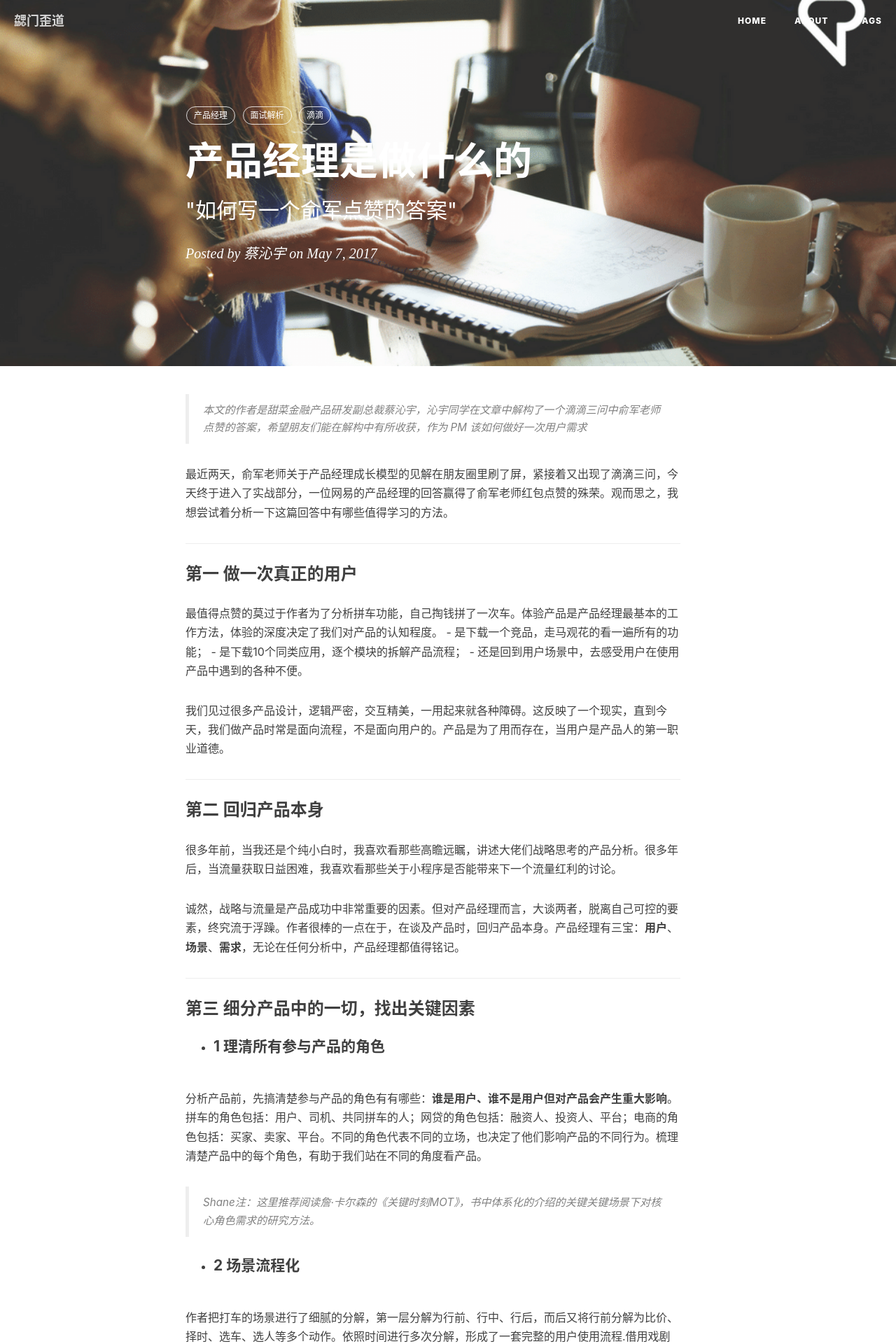
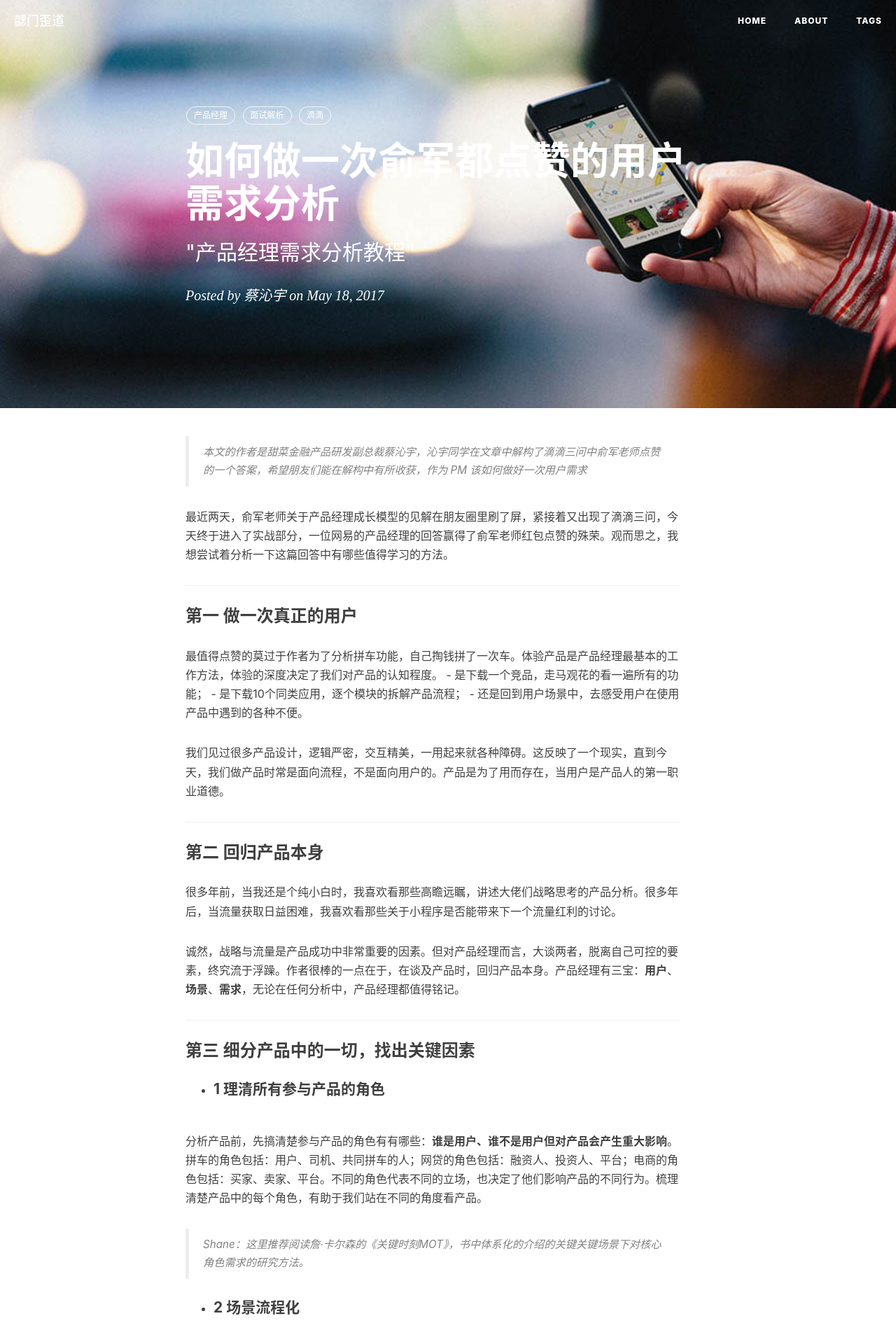
Before and after one commit to shaneliu/shaneliu.github.io, a Jekyll site: the page built from _posts/2017-05-19-to-be-betterpm.markdown, in a window 1280 px wide. Shown: the top 1920 px of the page at 70% size. Built offline with Jekyll 4.4.1, drawn with Linux system fonts in a browser that asks for light colours; nearby versions of some CDN libraries; comment, search, counter and statistics services are not loaded; some of the changed text lies outside the part shown.

Commit message:
add new pic of tobe a better pm

```diff
--- a/_posts/2017-05-19-to-be-betterpm.markdown
+++ b/_posts/2017-05-19-to-be-betterpm.markdown
@@ -1,10 +1,10 @@
 ---
 layout:     post
-title:      "产品经理是做什么的"
-subtitle:   " \"如何写一个俞军点赞的答案\""
-date:       2017-05-07 12:00:00
+title:      "如何做一次俞军都点赞的用户需求分析"
+subtitle:   " \"产品经理需求分析教程\""
+date:       2017-05-18 12:00:00
 author:     "蔡沁宇"
-header-img: "img/How-to-learn-Enlgish-fast.png"
+header-img: "img/pinche.jpg"
 tags:
     - 产品经理
     - 面试解析
@@ -13,7 +13,7 @@ tags:
 
 
 
->本文的作者是甜菜金融产品研发副总裁蔡沁宇，沁宇同学在文章中解构了一个滴滴三问中俞军老师点赞的答案，希望朋友们能在解构中有所收获，作为 PM 该如何做好一次用户需求
+>本文的作者是甜菜金融产品研发副总裁蔡沁宇，沁宇同学在文章中解构了滴滴三问中俞军老师点赞的一个答案，希望朋友们能在解构中有所收获，作为 PM 该如何做好一次用户需求
 
 最近两天，俞军老师关于产品经理成长模型的见解在朋友圈里刷了屏，紧接着又出现了滴滴三问，今天终于进入了实战部分，一位网易的产品经理的回答赢得了俞军老师红包点赞的殊荣。观而思之，我想尝试着分析一下这篇回答中有哪些值得学习的方法。
 
@@ -44,7 +44,7 @@ tags:
 
 分析产品前，先搞清楚参与产品的角色有有哪些：**谁是用户、谁不是用户但对产品会产生重大影响**。拼车的角色包括：用户、司机、共同拼车的人；网贷的角色包括：融资人、投资人、平台；电商的角色包括：买家、卖家、平台。不同的角色代表不同的立场，也决定了他们影响产品的不同行为。梳理清楚产品中的每个角色，有助于我们站在不同的角度看产品。
 
->Shane注：这里推荐阅读詹·卡尔森的《关键时刻MOT》，书中体系化的介绍的关键关键场景下对核心角色需求的研究方法。
+>Shane：这里推荐阅读詹·卡尔森的《关键时刻MOT》，书中体系化的介绍的关键关键场景下对核心角色需求的研究方法。
 
 - #### 2 场景流程化
 
```
Also changed, not shown: img/pinche.jpg (added).
